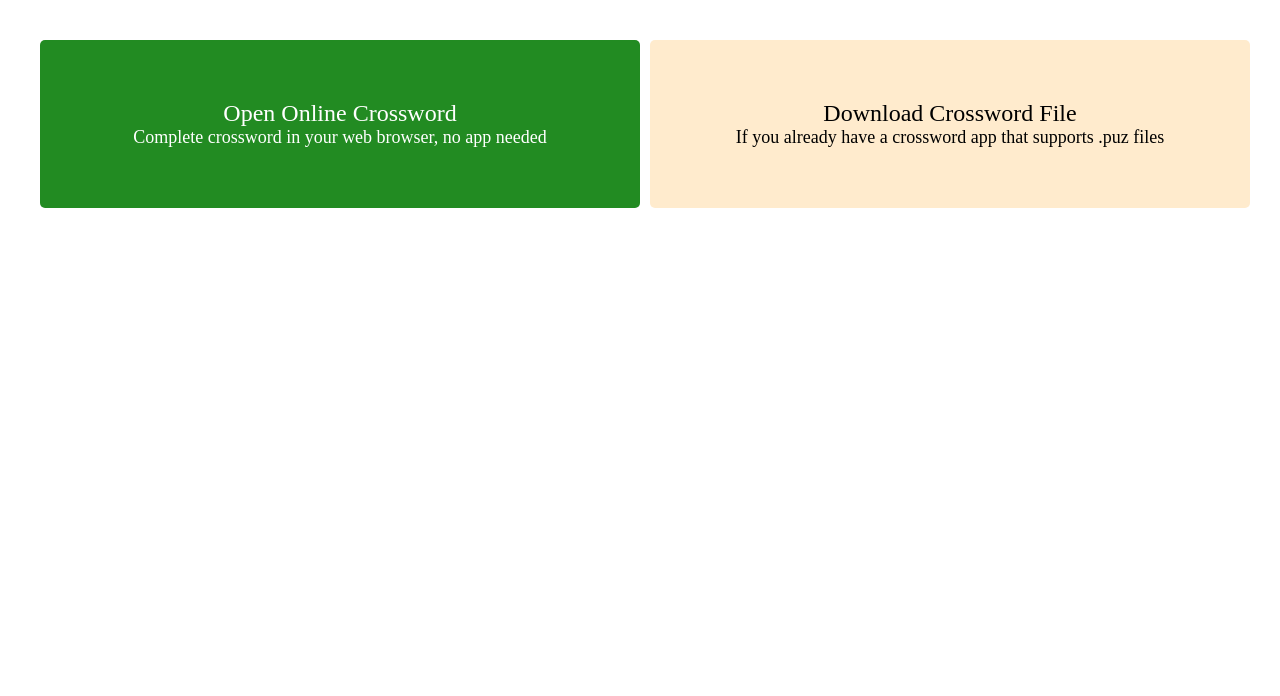
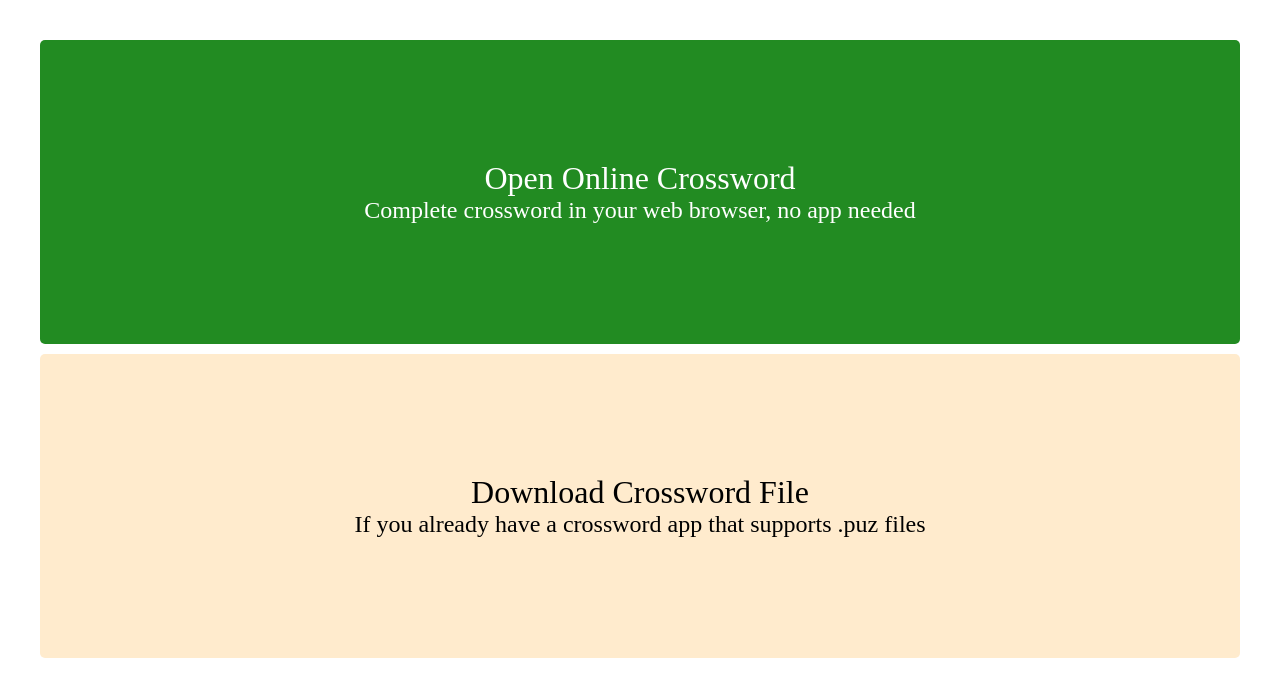
Before and after one commit to wilkinsg/events, a website: page crossword.html in a window 1280 px wide. Drawn offline with Linux system fonts and the light colour scheme.

Commit message:
Switched to single column

```diff
--- a/crossword.html
+++ b/crossword.html
@@ -8,7 +8,7 @@ body {
 }
 .wrapper {
   display: grid;
-  grid-template-columns: 50% 50%;
+  grid-template-columns: 100%;
   grid-gap: 10px;
   background-color: #fff;
 }
@@ -17,7 +17,7 @@ body {
   color: #fff;
   border-radius: 5px;
   padding: 10%;
-  font-size: 150%;
+  font-size: 200%;
   text-align: center;
 }
 .note {
@@ -28,8 +28,8 @@ body {
   grid-row: 1;
 }
 .two {
-  grid-column: 2;
-  grid-row: 1;
+  grid-column: 1;
+  grid-row: 2;
   color: #000;
   background-color: #ffebcd;
 }
```
